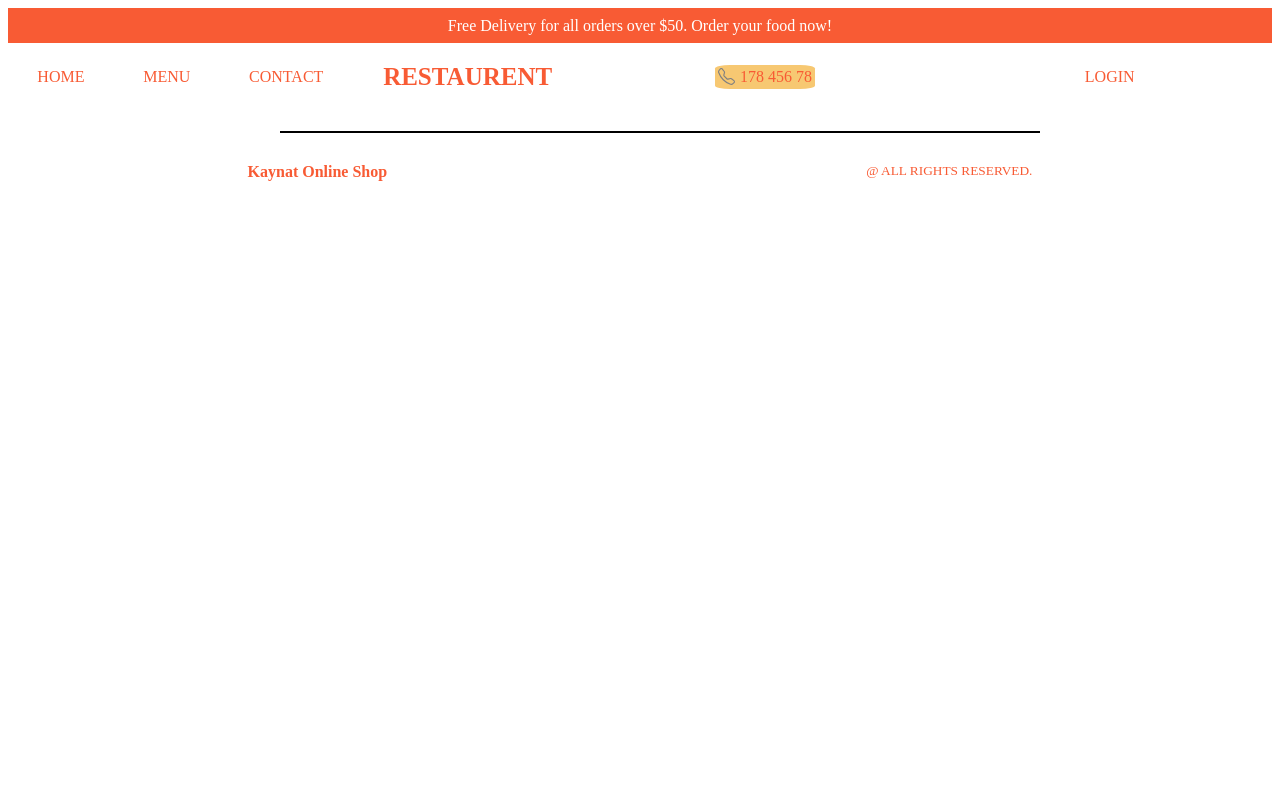
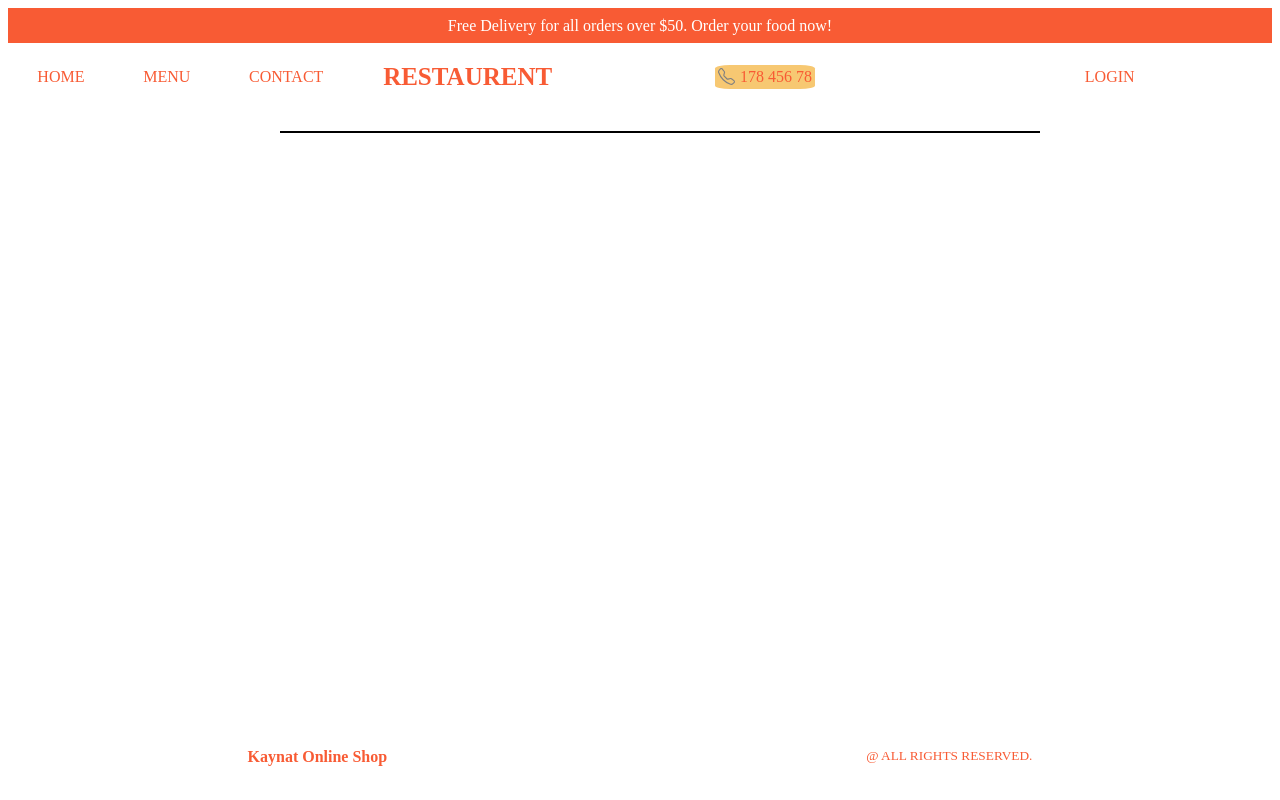
Before and after one commit to sabrinabu/restaurentapp2023, a React (Vite) app: page /wishlist in a window 1280 px wide. Shown: the top 800 px of the page. Built offline with nearby package versions, Linux system fonts and the light colour scheme.

Commit message:
footer keeped bottom css

```diff
--- a/src/pages/wishlist/wishlist.scss
+++ b/src/pages/wishlist/wishlist.scss
@@ -1,4 +1,5 @@
 .wishlist {
+  min-height: 96vh;
   .wrapper {
     width: 100%;
     display: flex;
```
